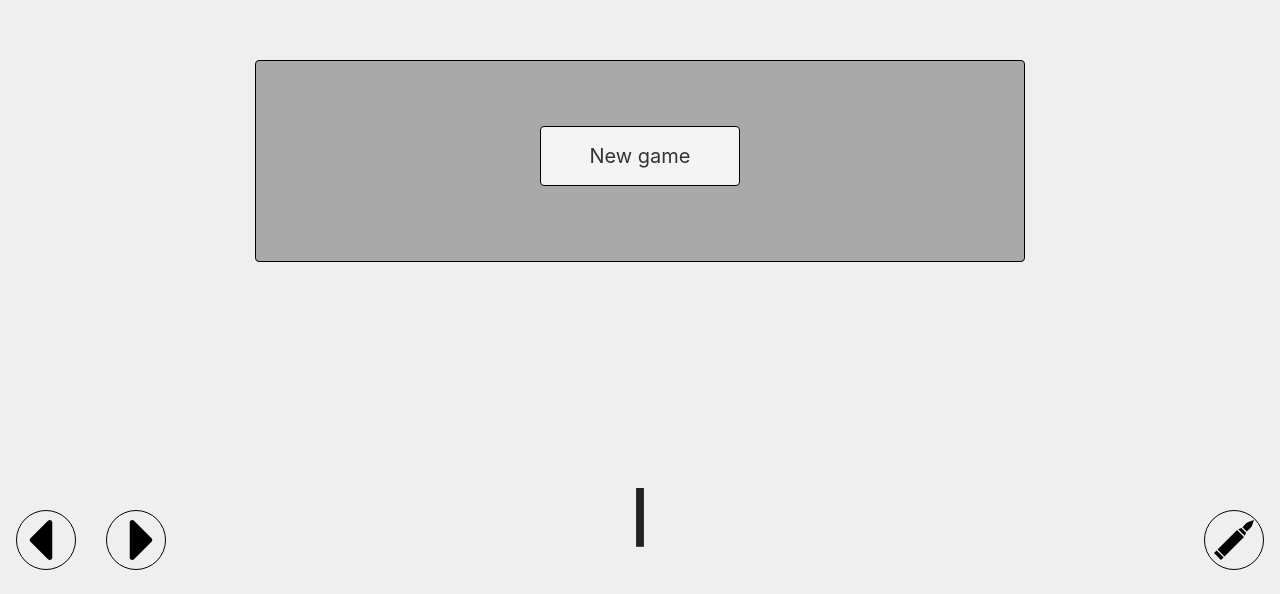
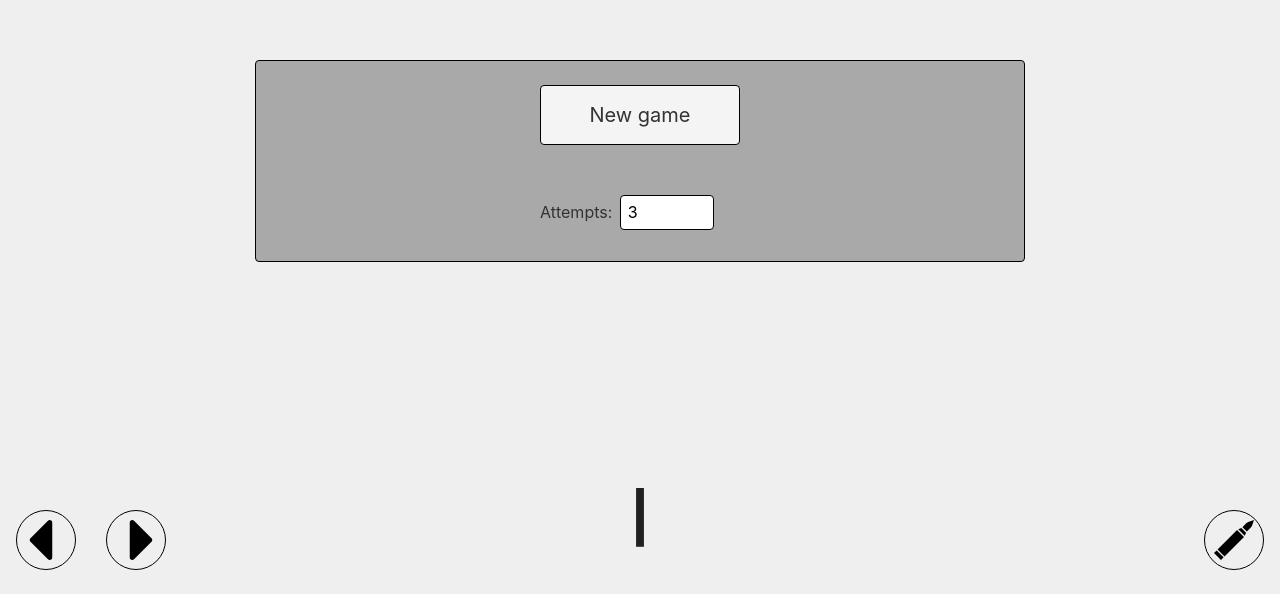
Before and after one commit to MiZe1502/test-svelte-alien-invasion-game, a Svelte app: page / in a window 1280 px wide. Shown: the part 206-800 px from the top of the page. Built offline with nearby package versions, Linux system fonts and the light colour scheme.

Commit message:
implemented input field to choose the number of attempts

```diff
--- a/src/components/GameField.svelte
+++ b/src/components/GameField.svelte
@@ -4,6 +4,7 @@
   import Enemy from "./Enemy.svelte";
   import Message from "./Message.svelte";
   import Stats from "./Stats.svelte";
+  import LivesSelector from "./LivesSelector.svelte";
 
   import { bulletList } from "../stores/cannon";
   import { enemyList } from "../stores/enemy";
@@ -56,9 +57,11 @@
       {#if $isDefeated}
         <span class="message">You are defeated</span>
         <Stats />
+        <LivesSelector />
         <button class="button" on:click={startGame}>Start again</button>
       {:else}
         <button class="button" on:click={startGame}>New game</button>
+        <LivesSelector />
       {/if}
     </Message>
   {/if}
--- /dev/null
+++ b/src/components/LivesSelector.svelte
@@ -0,0 +1,34 @@
+<script>
+  import { livesCount } from "../stores/game";
+</script>
+
+<style>
+  .inputWrapper {
+    display: flex;
+    flex-direction: row;
+    align-items: baseline;
+    width: 200px;
+  }
+
+  .label {
+    margin-right: 8px;
+  }
+
+  .input {
+    border: 1px solid black;
+    border-radius: 4px;
+    min-width: 30px
+  }
+</style>
+
+<div class="inputWrapper">
+  <label class="label" for="livesCountInput">Attempts:</label>
+  <input
+    class="input"
+    id="livesCountInput"
+    value={$livesCount}
+    min="1"
+    max="10"
+    type="number"
+    placeholder="Choose number of continues..." />
+</div>
--- a/src/components/Message.svelte
+++ b/src/components/Message.svelte
@@ -3,7 +3,7 @@
     position: fixed;
     top: 33.3%;
     max-width: 50%;
-    max-height: 50%;
+    max-height: 70%;
     min-height: 200px;
     min-width: 60%;
     border: 1px solid black;
--- a/src/components/Stats.svelte
+++ b/src/components/Stats.svelte
@@ -1,6 +1,6 @@
 <script>
   import { frags, shoots } from "../stores/stats";
-  import { level } from "../stores/game";
+  import { level, livesCount } from "../stores/game";
   import { get } from "svelte/store";
 
   $: efficiency = $shoots > 0 ? $frags / $shoots : 0;
@@ -46,4 +46,8 @@
     <span>Level:</span>
     <span>{$level}</span>
   </div>
+    <div class="statsRow">
+    <span>Attempts:</span>
+    <span>{$livesCount}</span>
+  </div>
 </div>
--- a/src/stores/game.js
+++ b/src/stores/game.js
@@ -5,3 +5,4 @@ export const isDefeated = writable(false);
 export const isWinning = writable(false);
 
 export const level = writable(1);
+export const livesCount = writable(3);
```
